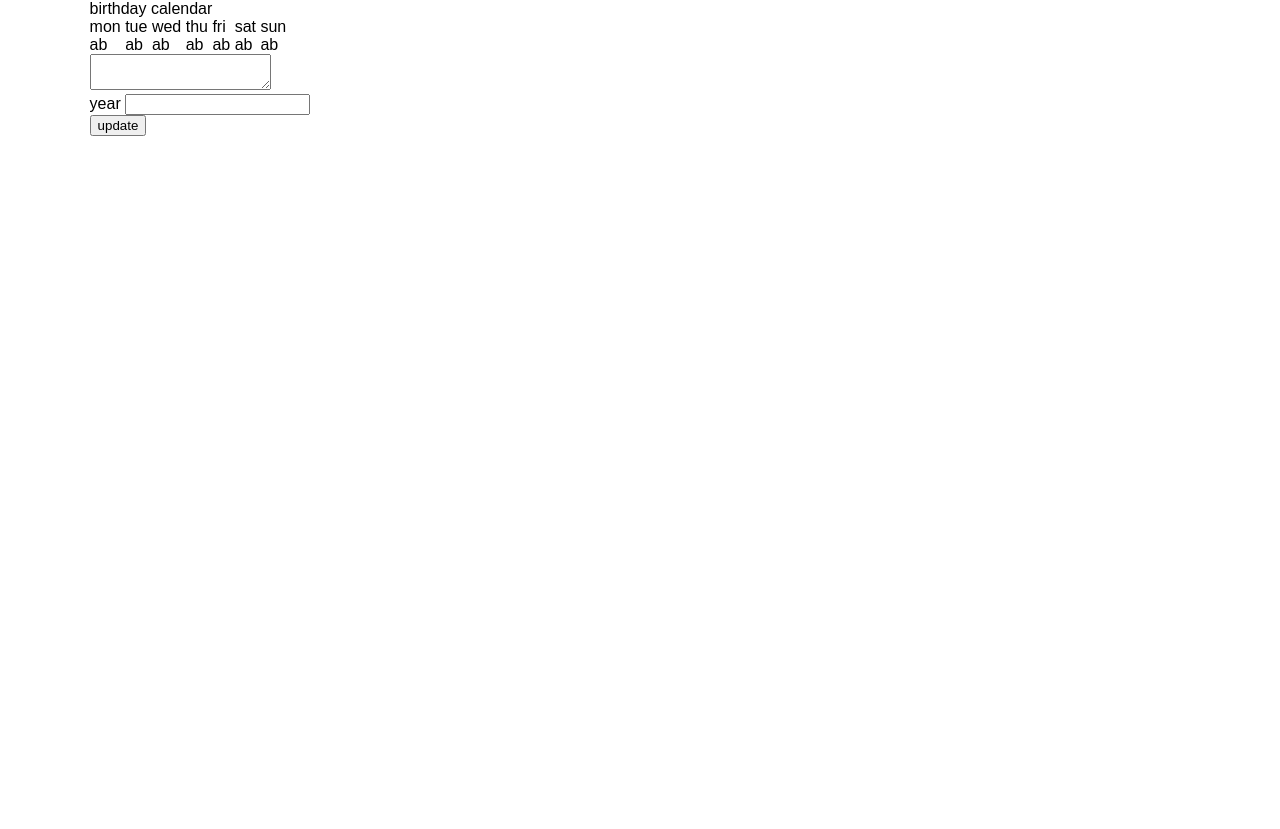
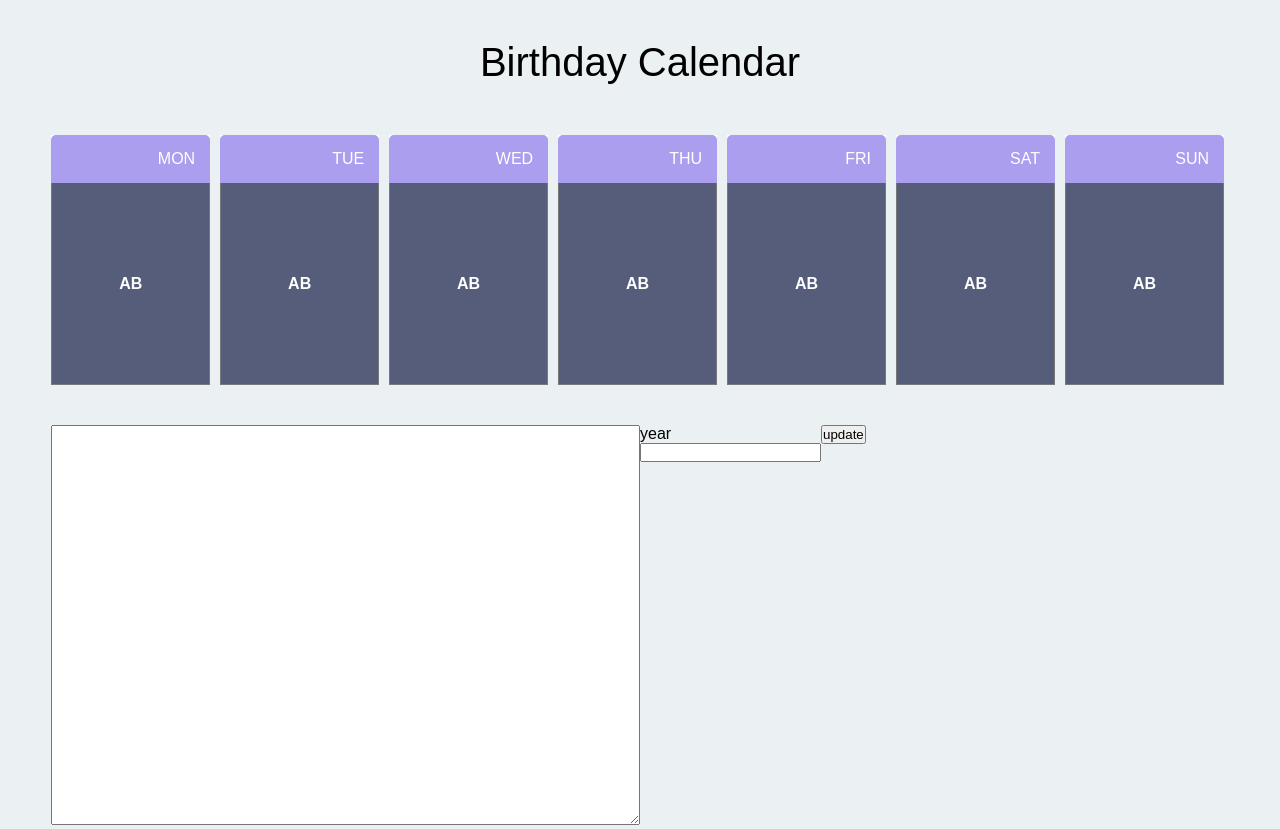
Before and after one commit to saifaliaxioned/es6_Birthday_calendar, a plain HTML site: page index.html in a window 1280 px wide. Before the commit the page ends 800 px from the top, so only its background shows below. Drawn offline with Linux system fonts and the light colour scheme.

Commit message:
form css added

```diff
--- a/assets/css/style.css
+++ b/assets/css/style.css
@@ -82,6 +82,12 @@ sub { bottom: -.25em; }
 .cf { *zoom: 1; }
 
 /*for all*/
+*,*::before,*::after{
+  padding: 0;
+  margin: 0;
+  box-sizing: border-box;
+}
+
 body {
   box-sizing: border-box;
   font-family: sans-serif;
@@ -100,55 +106,91 @@ li {
 /*for wrapper*/
 .wrapper {
   max-width: 1360px;
-  width: 86%;
+  width: 92%;
   margin: 0 auto;
 }
-/*=================================
-  Header styling starts here
-=================================*/
-
-
-
-
-
-
-/*=================================
-  Header styling ends here
-=================================*/
 
 /*=================================
   main styling starts here
 =================================*/
+body { background-color: #EBF0F2; }
+.calendar { padding: 40px 0; }
 
+.calendar h1 {
+  font-size: 40px;
+  text-transform: capitalize;
+  text-align: center;
+}
 
+.days {
+  margin-top: 50px;
+  display: flex;
+  flex-wrap: wrap;
+  gap: 10px;
+}
 
+.day-list {
+  min-height: 250px;
+  background-color: #fff;
+  flex-basis: 13.5%;
+  display: flex;
+  flex-direction: column;
+}
 
+.day-name {
+  padding: 15px;
+  border-radius: 5px 5px 0 0;
+  display: block;
+  background-color: #AB9EEE;
+  color: #fff;
+  text-align: right;
+  text-transform: uppercase;
+}
 
+.birth-names {
+  height: 100%;
+  display: flex;
+  flex-wrap: wrap;
+  border: 1px solid rgb(122, 121, 121);
+  border-top: none;
+}
 
+.birth-names li {
+  display: flex;
+  justify-content: center;
+  align-items: center;
+  background-color: #2b00ff;
+  color: #fff;
+  font-weight: bold;
+  text-transform: uppercase;
+  flex: 1 0 33%;
+}
 
+.birth-names li:nth-child(even) { background-color: #9FD406; }
+.birth-names li:nth-child(odd) { background-color: #555D7B; }
+.birth-names li:nth-child(4n) { background-color: #C97D99; }
+.birth-names li:nth-child(5n) { background-color: #79CAE5; }
 
+form {
+  display: flex;
+}
+
+.json-data {
+  flex-basis: 50%;
+  height: 400px;
+}
+
+#textarea {
+  width: 100%;
+  height: 100%;
+}
+
+.input-group {
+  display: flex;
+  flex-direction: column;
+}
+
+.hide-content { display: none; }
 /*=================================
   main styling ends here
 =================================*/
-
-/*=================================
-  footer styling starts here
-=================================*/
-
-
-
-
-
-
-
- /*=================================
-  footer styling ends here
-=================================*/
-
-/*media query starts*/
-/*media query for 995px starts here*/
-@media only screen and (max-width: 995px) {
-
-
-
-}
```
